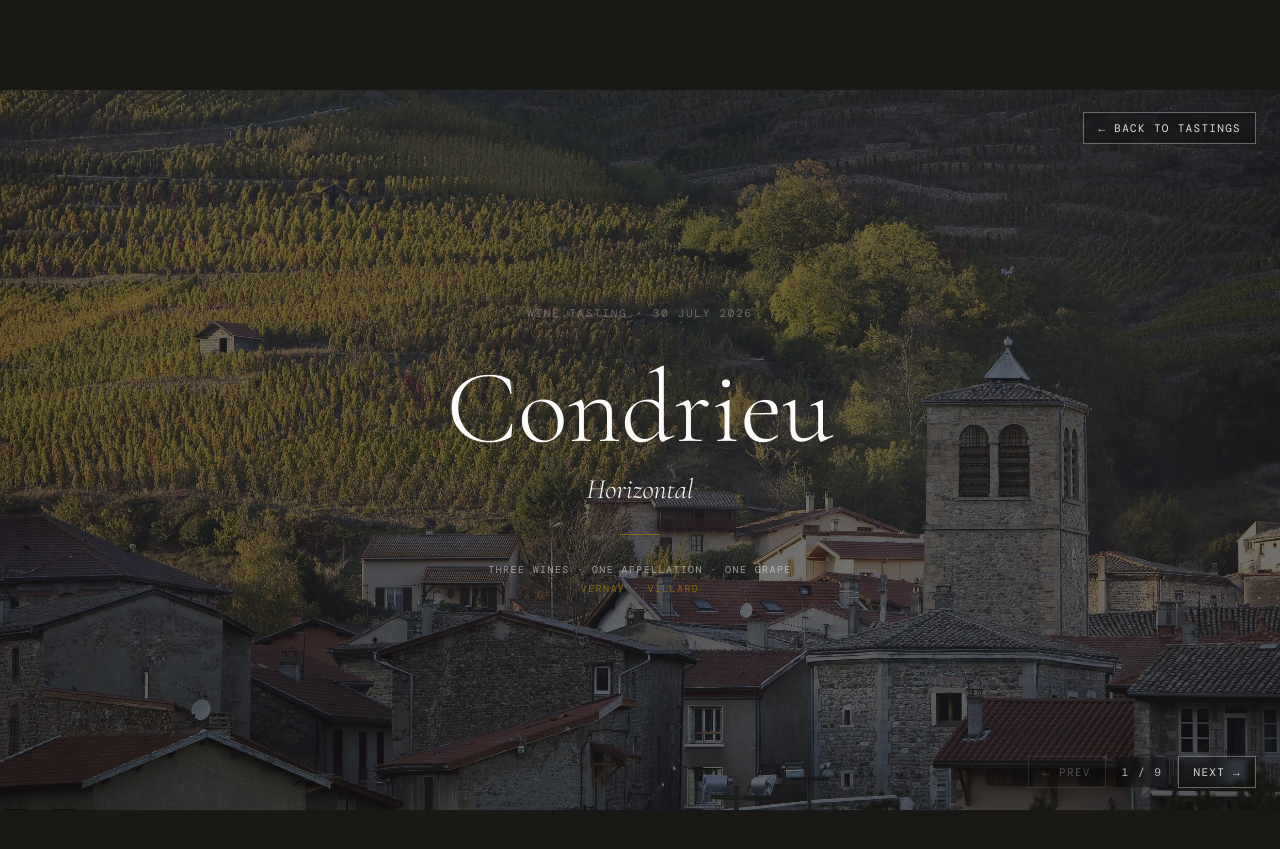
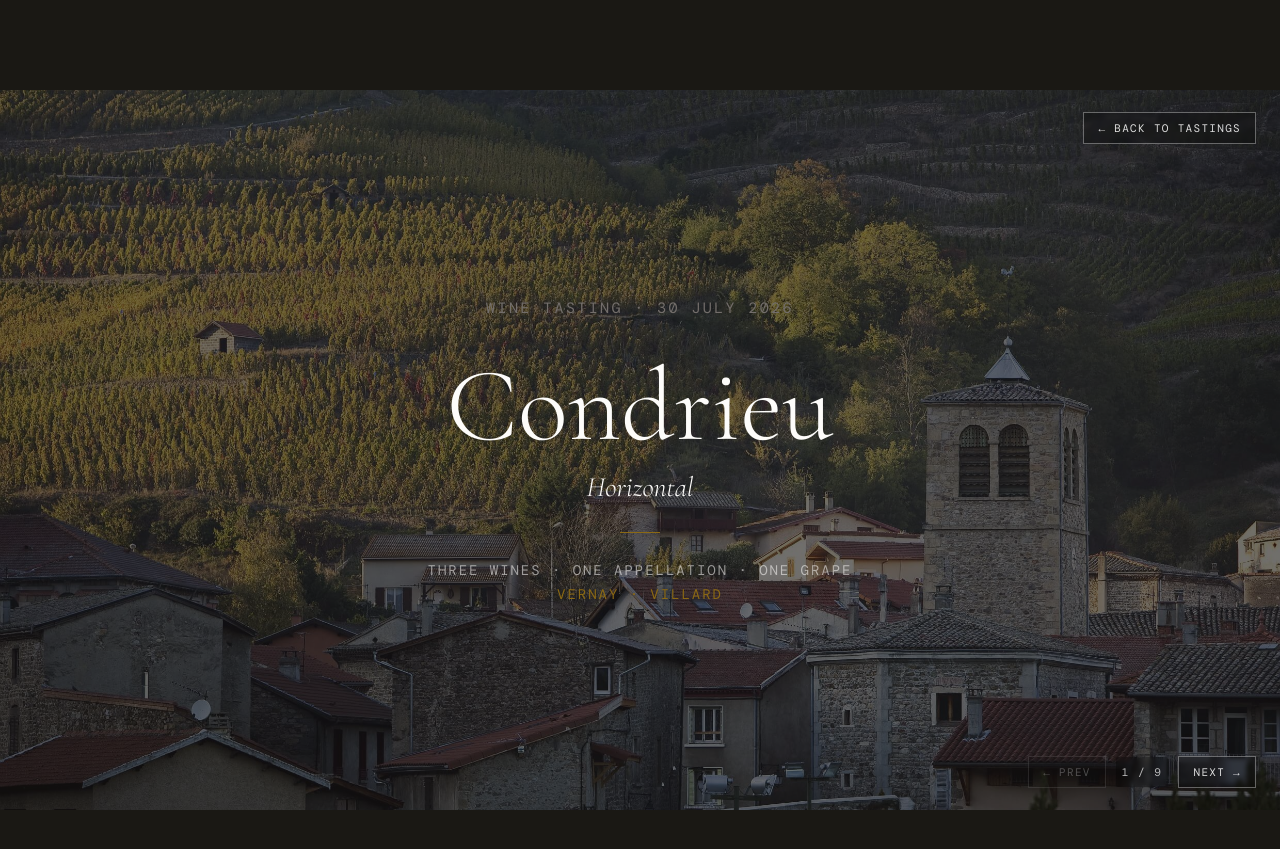
Before and after one commit to silviodirubbo/cellar, a Jekyll site: the page built from _tastings/condrieu-horizontal.html, in a window 1280 px wide. Shown: the top 849 px of the page. Built offline with Jekyll 4.4.1, drawn with Linux system fonts in a browser that asks for light colours; some web fonts are replaced.

Commit message:
Condrieu deck: revert map-tag zoom, enlarge slide 1/2 caption text instead
The map-tag enlargement from the previous fix wasn't what was wanted;
reverted .map-tag back to its original 8px/300 on all 3 map slides
(6, 7, 8).

The actual ask was the small mono caption text on slide 1 (cover) and
slide 2 (grape intro), which read too small when projected. Enlarged,
matching the same weight/size direction as the map-tag attempt:

- .eyebrow (the "Wine Tasting · [date]" line): 11px/300 -> 15px/500
- .cover-meta ("Three wines · One appellation · One grape"): 10px/300 -> 14px/500
- .cover-meta-gold ("Vernay · Villard"): 10px/300 -> 14px/500, overridden
  locally in this deck's own <style> block (it's normally defined in
  _layouts/presentation.html and shared across all decks; the deck's
  own <style> renders after the layout's, so this override applies
  only to condrieu-horizontal without touching the other 6 decks)
- .intro-label ("The Grape"): 10px/300 -> 15px/500
- .ig-label ("Appellation" / "Character" / "Terroir"): 9px/300 -> 13px/500

Verified both slides render correctly at the new sizes with no layout
breakage, and that the map slides are back to their original 8px tags.

Co-Authored-By: Claude Sonnet 5 <noreply@anthropic.com>
Claude-Session: https://claude.ai/code/session_013YGuUk8ZWWHRGkH6seCL7W

```diff
--- a/_tastings/condrieu-horizontal.html
+++ b/_tastings/condrieu-horizontal.html
@@ -37,16 +37,20 @@ title: "Condrieu Horizontal"
 }
 .cover-content { display: flex; flex-direction: column; align-items: center; position: relative; z-index: 1; }
 .eyebrow {
-  font-family: 'DM Mono', monospace; font-weight: 300; font-size: 11px;
+  font-family: 'DM Mono', monospace; font-weight: 500; font-size: 15px;
   letter-spacing: .16em; text-transform: uppercase; color: var(--ink-light); margin-bottom: 36px;
 }
 .cover-title { font-size: 104px; font-weight: 300; line-height: 1; color: var(--warm-white); }
 .cover-subtitle { font-size: 28px; font-weight: 300; font-style: italic; color: var(--warm-white); margin-top: 12px; }
 .cover-rule { width: 40px; height: 1px; background: var(--gold); margin: 28px auto; }
 .cover-meta {
-  font-family: 'DM Mono', monospace; font-weight: 300; font-size: 10px;
+  font-family: 'DM Mono', monospace; font-weight: 500; font-size: 14px;
   letter-spacing: .14em; text-transform: uppercase; color: rgba(253,252,250,.55);
 }
+/* overrides the shared .cover-meta-gold from _layouts/presentation.html,
+   scoped to this deck only (this <style> block renders after the
+   layout's, so it wins for this page without touching other decks) */
+.cover-meta-gold { font-size: 14px; font-weight: 500; }
 
 /* ── GRAPE INTRO ────────────────────────────────────── */
 .slide-intro {
@@ -55,7 +59,7 @@ title: "Condrieu Horizontal"
   text-align: center; padding: 72px; cursor: pointer;
 }
 .intro-label {
-  font-family: 'DM Mono', monospace; font-weight: 300; font-size: 10px;
+  font-family: 'DM Mono', monospace; font-weight: 500; font-size: 15px;
   letter-spacing: .18em; text-transform: uppercase; color: var(--ink-light); margin-bottom: 18px;
 }
 .intro-grapes {
@@ -72,7 +76,7 @@ title: "Condrieu Horizontal"
 .intro-vline { width: 1px; height: 38px; background: var(--rule); margin: 28px auto; }
 .intro-grid { display: grid; grid-template-columns: repeat(3, 1fr); gap: 48px; max-width: 640px; }
 .ig-label {
-  font-family: 'DM Mono', monospace; font-weight: 300; font-size: 9px;
+  font-family: 'DM Mono', monospace; font-weight: 500; font-size: 13px;
   letter-spacing: .16em; text-transform: uppercase; color: var(--ink-light); margin-bottom: 8px;
 }
 .ig-val { font-size: 14px; font-weight: 300; color: var(--ink-mid); line-height: 1.5; }
@@ -115,7 +119,7 @@ title: "Condrieu Horizontal"
 }
 .map-tag {
   position: absolute; bottom: 16px; left: 16px;
-  font-family: 'DM Mono', monospace; font-weight: 500; font-size: 15px;
+  font-family: 'DM Mono', monospace; font-weight: 300; font-size: 8px;
   letter-spacing: .14em; text-transform: uppercase; color: var(--ink);
   background: rgba(253,252,250,.9); padding: 5px 9px;
 }
```
